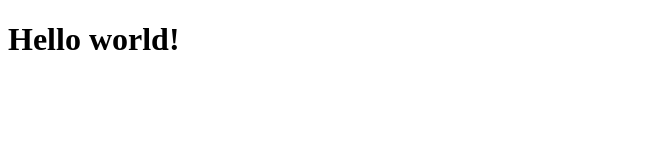
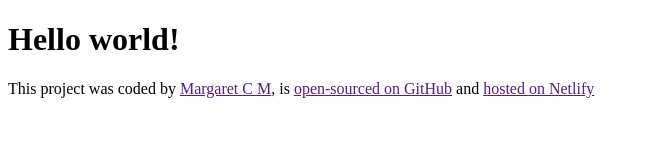
Before and after one commit to Margaret-cm/my-weather-app, a plain HTML site: page index.html in a window 1280 px wide. Shown: the whole page, without its empty margins (0-649 px from the left). Drawn offline with Linux system fonts and the light colour scheme.

Commit message:
Added footer, included GitHub and Netlify links

```diff
--- a/index.html
+++ b/index.html
@@ -7,5 +7,11 @@
   </head>
   <body>
     <h1>Hello world!</h1>
+
+    <footer>
+      This project was coded by <a href="" target="_blank">Margaret C M</a>, is
+      <a href="" target="_blank">open-sourced on GitHub</a> and
+      <a href="" target="_blank">hosted on Netlify</a>
+    </footer>
   </body>
 </html>
```
